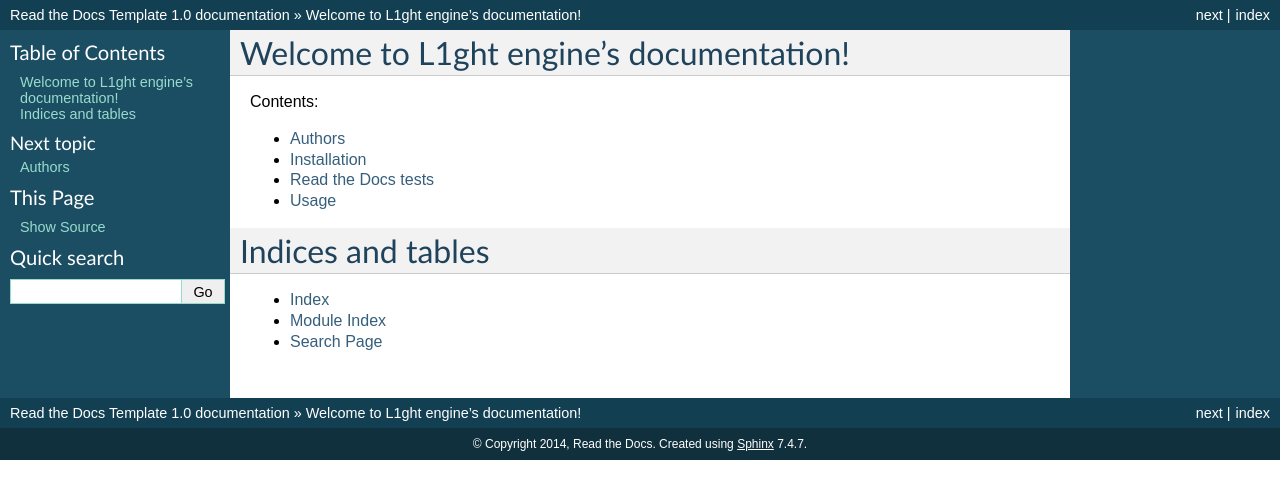
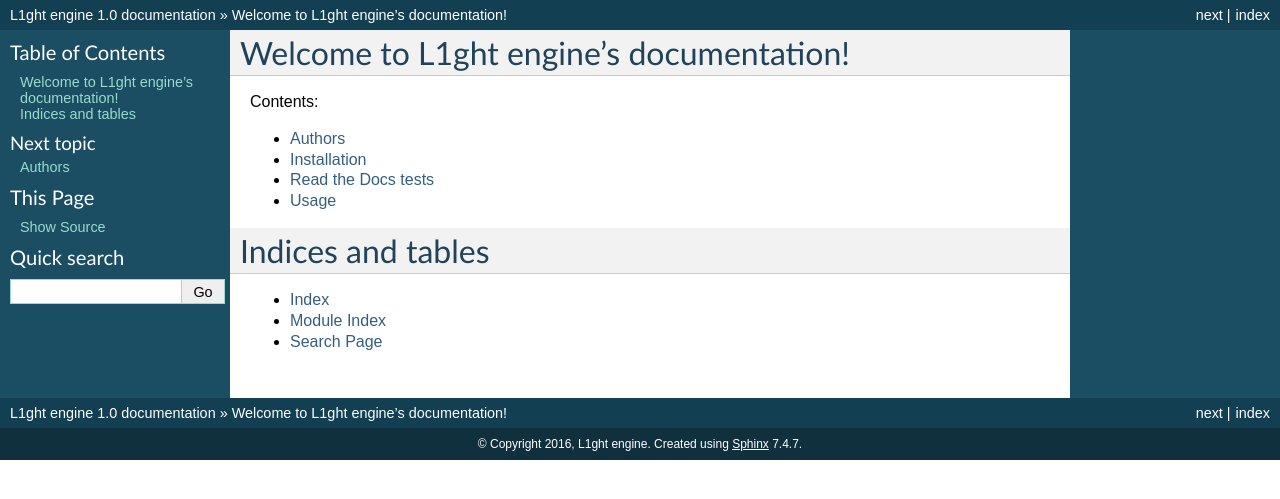
Before and after one commit to DisizDream/ReadTheDocsTests, a Sphinx documentation site: the page built from docs/index.rst, in a window 1280 px wide. Shown: the top 499 px of the page. Built offline with Sphinx 7.4.7, drawn with Linux system fonts in a browser that asks for light colours.

Commit message:
Update conf.py

```diff
--- a/docs/conf.py
+++ b/docs/conf.py
@@ -43,8 +43,8 @@
 master_doc = 'index'
 
 # General information about the project.
-project = u'Read the Docs Template'
-copyright = u'2014, Read the Docs'
+project = u'L1ght engine'
+copyright = u'2016, L1ght engine'
 
 # The version info for the project you're documenting, acts as replacement for
 # |version| and |release|, also used in various other places throughout the
```
